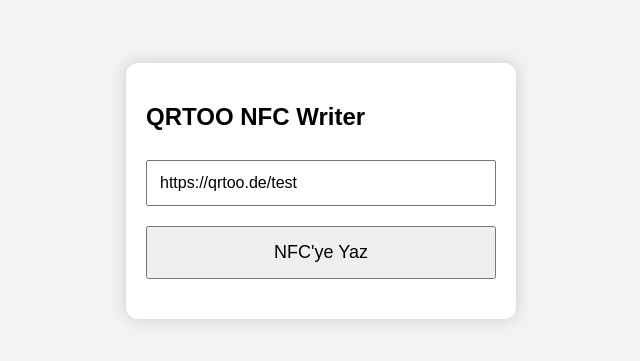
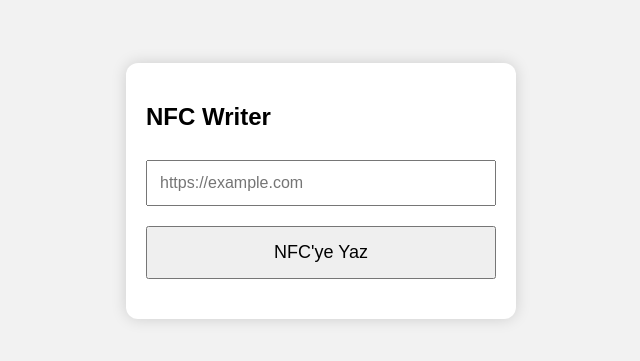
Before and after one commit to Bruhman29/nfc-test, a plain HTML site: page index.html in a window 1280 px wide. Shown: the part 217-578 px from the top of the page, without its empty margins (319-959 px from the left). Drawn offline with Linux system fonts and the light colour scheme.

Commit message:
Update title and input placeholder in index.html

```diff
--- a/index.html
+++ b/index.html
@@ -50,11 +50,11 @@
 
 <div class="card">
 
-<h2>QRTOO NFC Writer</h2>
+<h2>NFC Writer</h2>
 
 <input
 id="url"
-value="https://qrtoo.de/test">
+placeholder="https://example.com">
 
 <button onclick="writeNFC()">
 NFC'ye Yaz
```
